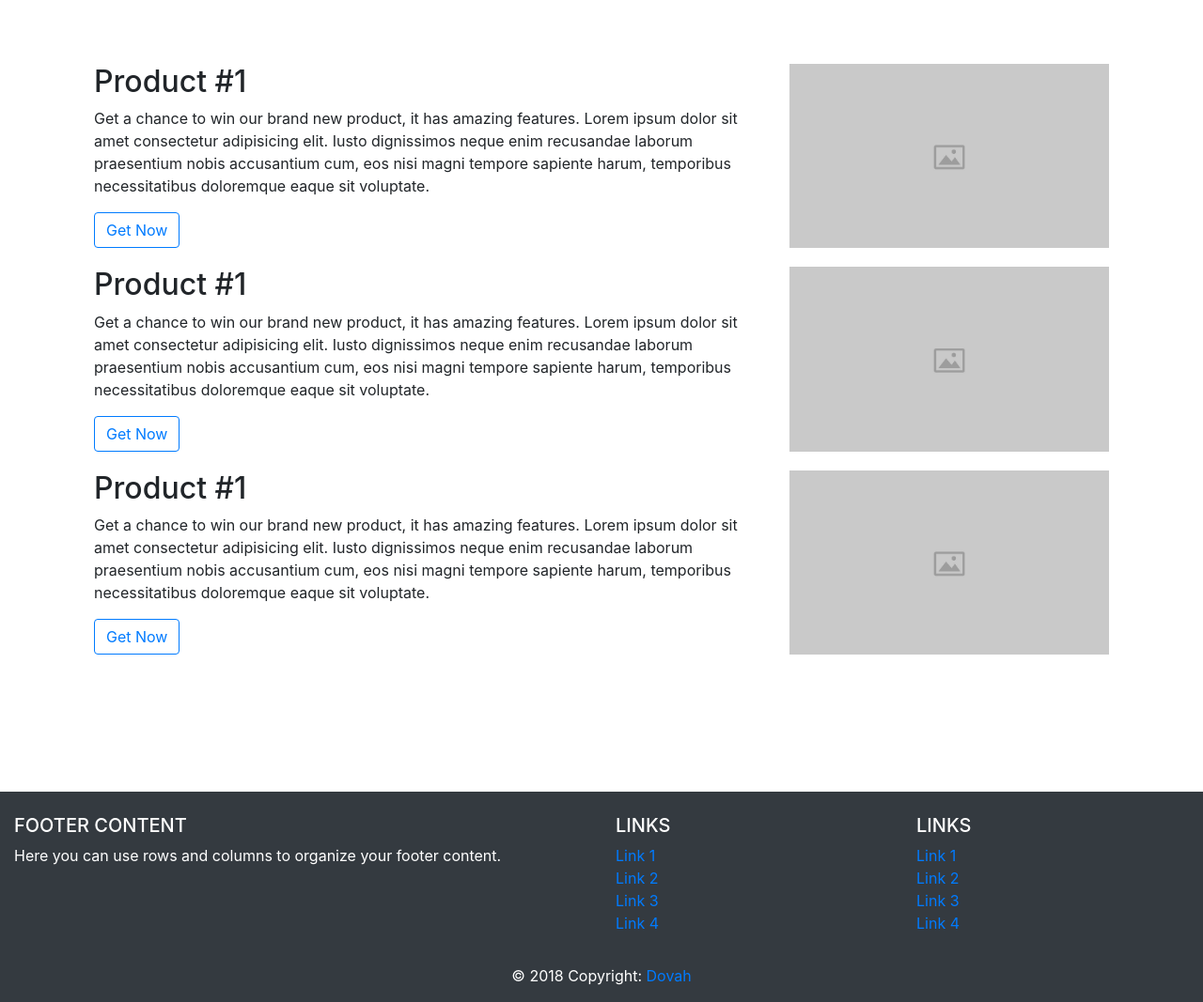
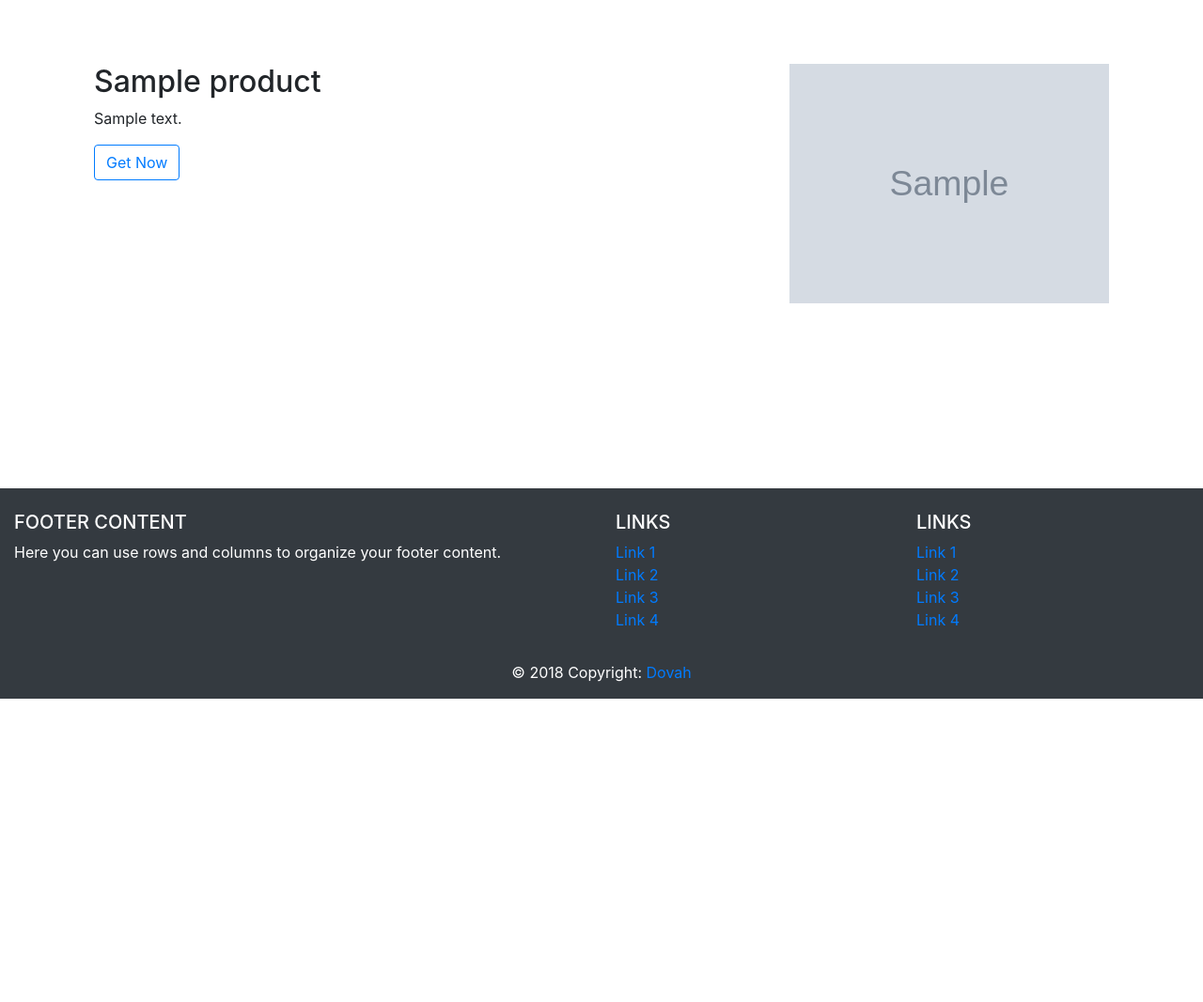
Before and after one commit to gentritbiba/ProjectFlask, a Flask app: page / in a window 1280 px wide. Shown: the part 56-1123 px from the top of the page at 94% size. After the commit the page ends 800 px from the top, so only its background shows below. Run offline with Flask 2, Linux system fonts and the light colour scheme; grey boxes marked "Sample" are stand-in pictures; a database or web service that is not in the repository returns one stand-in record (values such as "Sample title"); some libraries are stand-ins or nearby versions.

Commit message:
Product Listing

```diff
--- a/main.py
+++ b/main.py
@@ -46,8 +46,8 @@ def index():
     if request.form.get('insert_name')!= None:
       mongo.db.user.insert_one({'user': request.form.get('name')})
     if request.form.get('search_btn') != None:
-      return render_template('index.html',data = mongo.db.user.find(),s=request.form.get('s'))
-  return render_template('index.html',data = mongo.db.user.find())
+      return render_template('index.html',products = mongo.db.products.find(),s=request.form.get('s'))
+  return render_template('index.html',products = mongo.db.products.find())
 
 @app.route('/editPost' , methods=['GET','POST'])
 def editPost():
--- a/static/main.css
+++ b/static/main.css
@@ -11,7 +11,7 @@ footer{
 .product-image img{
     width: 100%;
     height: 100%;
-    object-fit: cover;
+    object-fit: contain;
     max-height: 300px;
 }
 .product-post{
--- a/templates/index.html
+++ b/templates/index.html
@@ -6,61 +6,30 @@
 <div class="container mt-5">
     <div class="row">
         <div class="col-12">
+            {%for product in products %}
+            {%if (s!=undefined and s.lower() in product['productname'].lower()) or s==undefined %}
             <div class="row product-post">
                 <div class="col-md-8">
                     <div class="row">
                         <div class="col-12">
-                            <h2>Product #1</h2>
+                            <h2>{{product['productname']}}</h2>
                         </div>
                     </div>
                     <div class="row">
                         <div class="col-12">
-                            <p>Get a chance to win our brand new product, it has amazing features. Lorem ipsum dolor sit amet consectetur adipisicing elit. Iusto dignissimos neque enim recusandae laborum praesentium nobis accusantium cum, eos nisi magni tempore sapiente harum, temporibus necessitatibus doloremque eaque sit voluptate.</p>
+                            <p>{{product['description']}}</p>
                             <a href="#" class="btn btn-outline-primary">Get Now</a>
                         </div>
 
                     </div>
                 </div>
                 <div class="col-md-4 product-image">
-                    <img src="{{url_for('static',filename='content/images/placeholder.jpg')}}">
+                    <img src="{{product['photo']}}">
                 </div>
             </div>
-            <div class="row product-post">
-                <div class="col-md-8">
-                    <div class="row">
-                        <div class="col-12">
-                            <h2>Product #1</h2>
-                        </div>
-                    </div>
-                    <div class="row">
-                        <div class="col-12">
-                            <p>Get a chance to win our brand new product, it has amazing features. Lorem ipsum dolor sit amet consectetur adipisicing elit. Iusto dignissimos neque enim recusandae laborum praesentium nobis accusantium cum, eos nisi magni tempore sapiente harum, temporibus necessitatibus doloremque eaque sit voluptate.</p>
-                            <a href="#" class="btn btn-outline-primary">Get Now</a>
-                        </div>
-                    </div>
-                </div>
-                <div class="col-md-4 product-image">
-                    <img src="{{url_for('static',filename='content/images/placeholder.jpg')}}">
-                </div>
-            </div>
-            <div class="row product-post">
-                <div class="col-md-8">
-                    <div class="row">
-                        <div class="col-12">
-                            <h2>Product #1</h2>
-                        </div>
-                    </div>
-                    <div class="row">
-                        <div class="col-12">
-                            <p>Get a chance to win our brand new product, it has amazing features. Lorem ipsum dolor sit amet consectetur adipisicing elit. Iusto dignissimos neque enim recusandae laborum praesentium nobis accusantium cum, eos nisi magni tempore sapiente harum, temporibus necessitatibus doloremque eaque sit voluptate.</p>
-                            <a href="#" class="btn btn-outline-primary">Get Now</a>
-                        </div>
-                    </div>
-                </div>
-                <div class="col-md-4 product-image">
-                    <img src="{{url_for('static',filename='content/images/placeholder.jpg')}}">
-                </div>
-            </div>
+            {%endif%}
+            {%endfor%}
+
         </div>
     </div>
 </div>
```
Also changed, not shown: static/uploads/71JJB8w5erL._SX569_.jpg (added), static/uploads/Apple-iPhone-11-Pro-Midnight-Green-frontimage.jpg (added).
